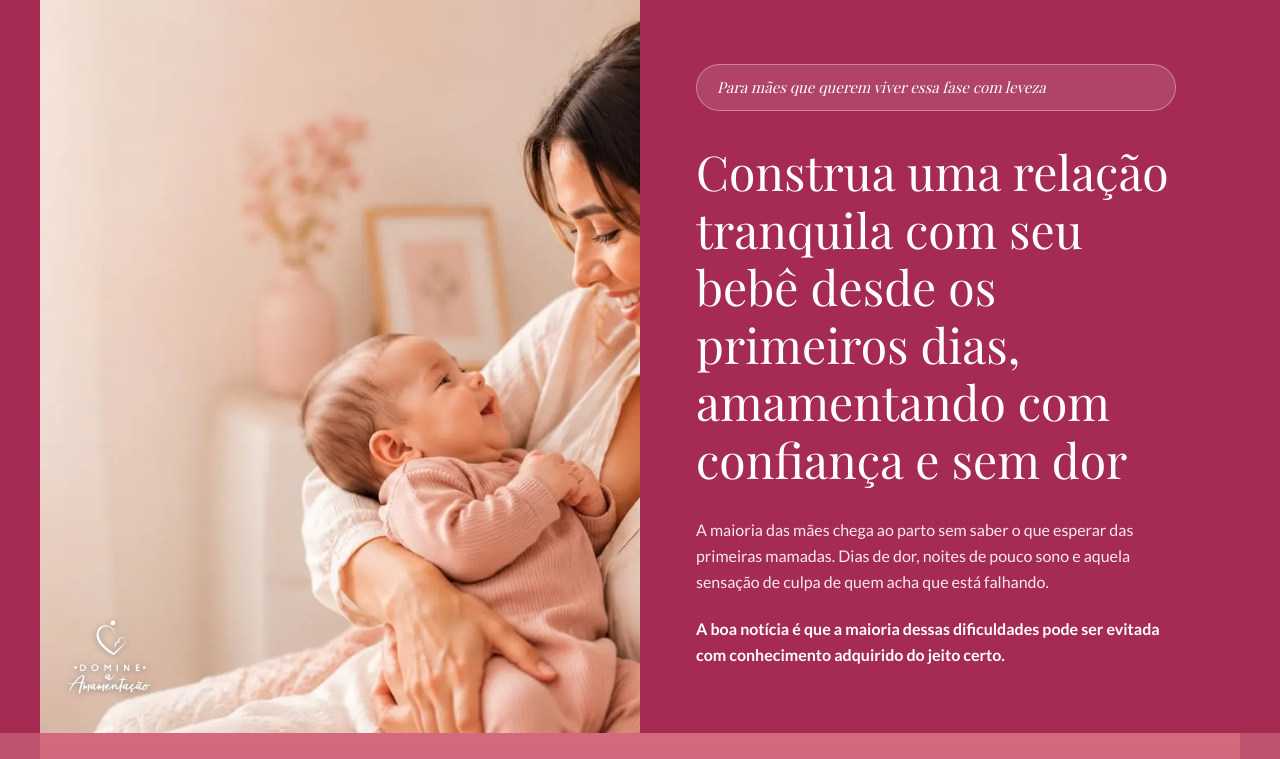
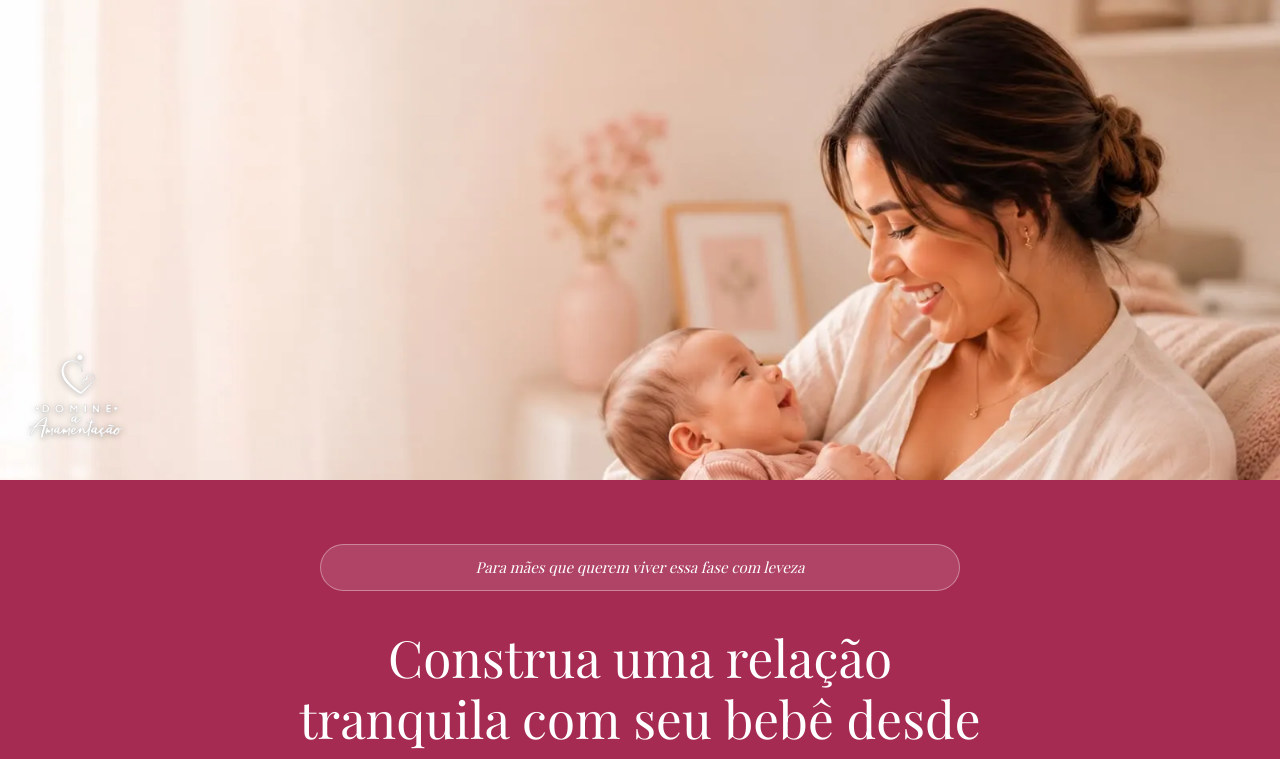
Before and after one commit to daltrovitor/lorenadeq, a Next.js app: page /teste in a window 1280 px wide. Shown: the top 759 px of the page. Built offline with nearby package versions, Linux system fonts and the light colour scheme; no server answers; a web font is replaced by a local one.

Commit message:
style: stack hero photo at the top on desktop

```diff
--- a/app/(teste)/teste/styles.css
+++ b/app/(teste)/teste/styles.css
@@ -120,38 +120,40 @@ body { font-family: system-ui, -apple-system, Segoe UI, Roboto, sans-serif; }
     }
 @media (min-width: 1024px){
       .hero-section {
-        max-width:1200px !important;
-        display:grid !important;
-        grid-template-columns:1fr 1fr !important;
-        align-items:stretch !important;
+        max-width: 100% !important;
+        display: flex !important;
+        flex-direction: column !important;
       }.secao-hero .hero-photo-wrapper{
-        height:auto !important;
-        min-height:100% !important;
+        height: 60vh !important;
+        min-height: 450px !important;
       }.secao-hero .hero-content{
-        display:flex !important;
-        flex-direction:column !important;
-        justify-content:center !important;
-        align-items:flex-start !important;
-        text-align:left !important;
-        padding:64px 64px 64px 56px !important;
+        display: flex !important;
+        flex-direction: column !important;
+        justify-content: center !important;
+        align-items: center !important;
+        text-align: center !important;
+        padding: 64px 24px 72px !important;
       }.secao-hero .hero-badge{
-        max-width:480px !important;
-        margin-left:0 !important;
-        margin-right:0 !important;
-        text-align:left !important;
+        max-width: 640px !important;
+        margin-left: auto !important;
+        margin-right: auto !important;
+        margin-bottom: 36px !important;
+        text-align: center !important;
       }.secao-hero .hero-badge-text{
-        text-align:left !important;
+        text-align: center !important;
       }.secao-hero .hero-headline{
-        font-size:clamp(48px, 3.6vw, 64px) !important;
-        max-width:560px !important;
-        margin-left:0 !important;
-        margin-right:0 !important;
-        text-align:left !important;
+        font-size: clamp(40px, 4vw, 52px) !important;
+        max-width: 720px !important;
+        margin-left: auto !important;
+        margin-right: auto !important;
+        text-align: center !important;
       }.secao-hero .hero-sub{
-        max-width:500px !important;
-        margin-left:0 !important;
-        margin-right:0 !important;
-        text-align:left !important;
+        max-width: 640px !important;
+        margin-left: auto !important;
+        margin-right: auto !important;
+        text-align: center !important;
+      }.secao-hero .hero-logo-img{
+        width: 110px !important;
       }
     }
 
```
